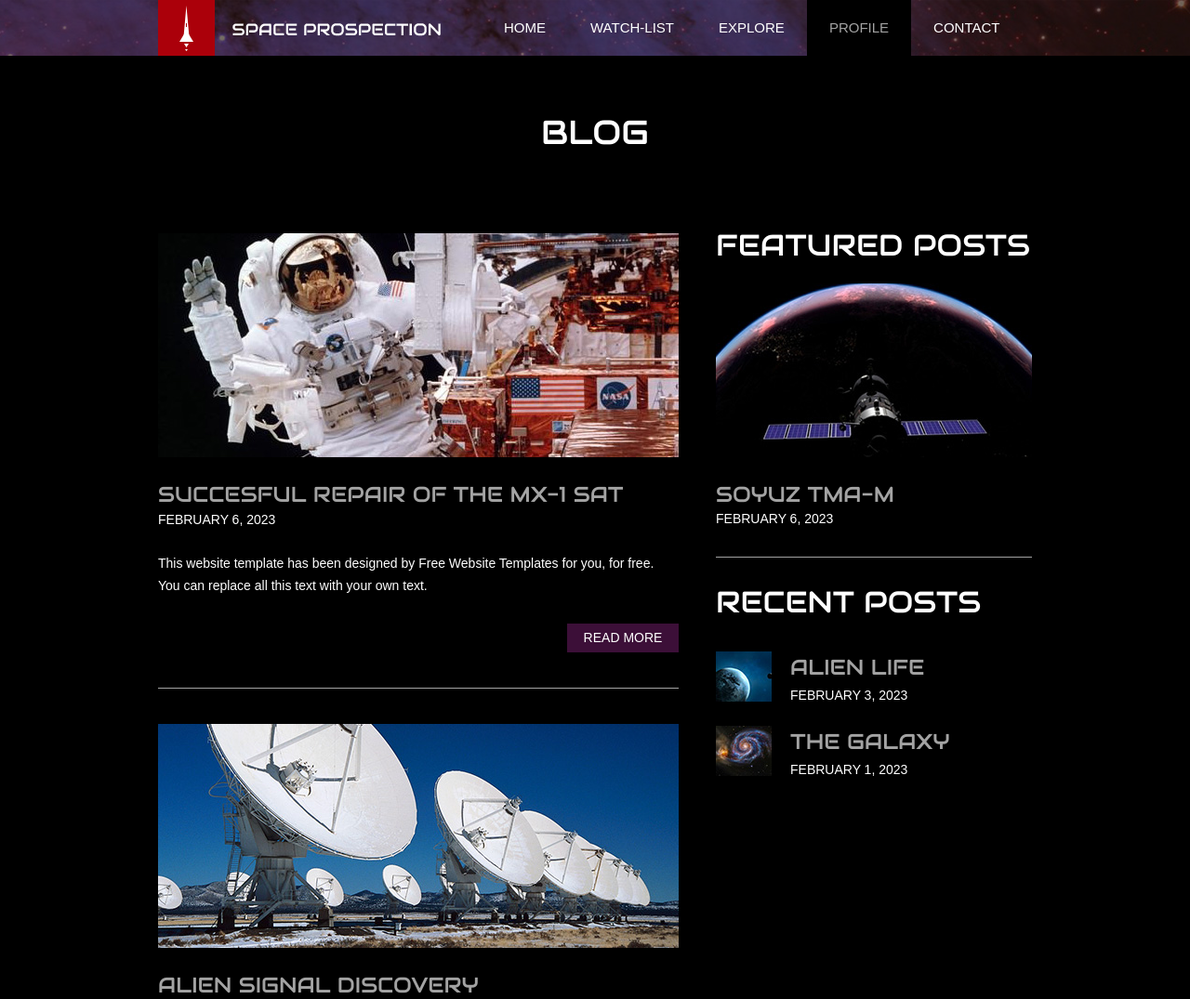
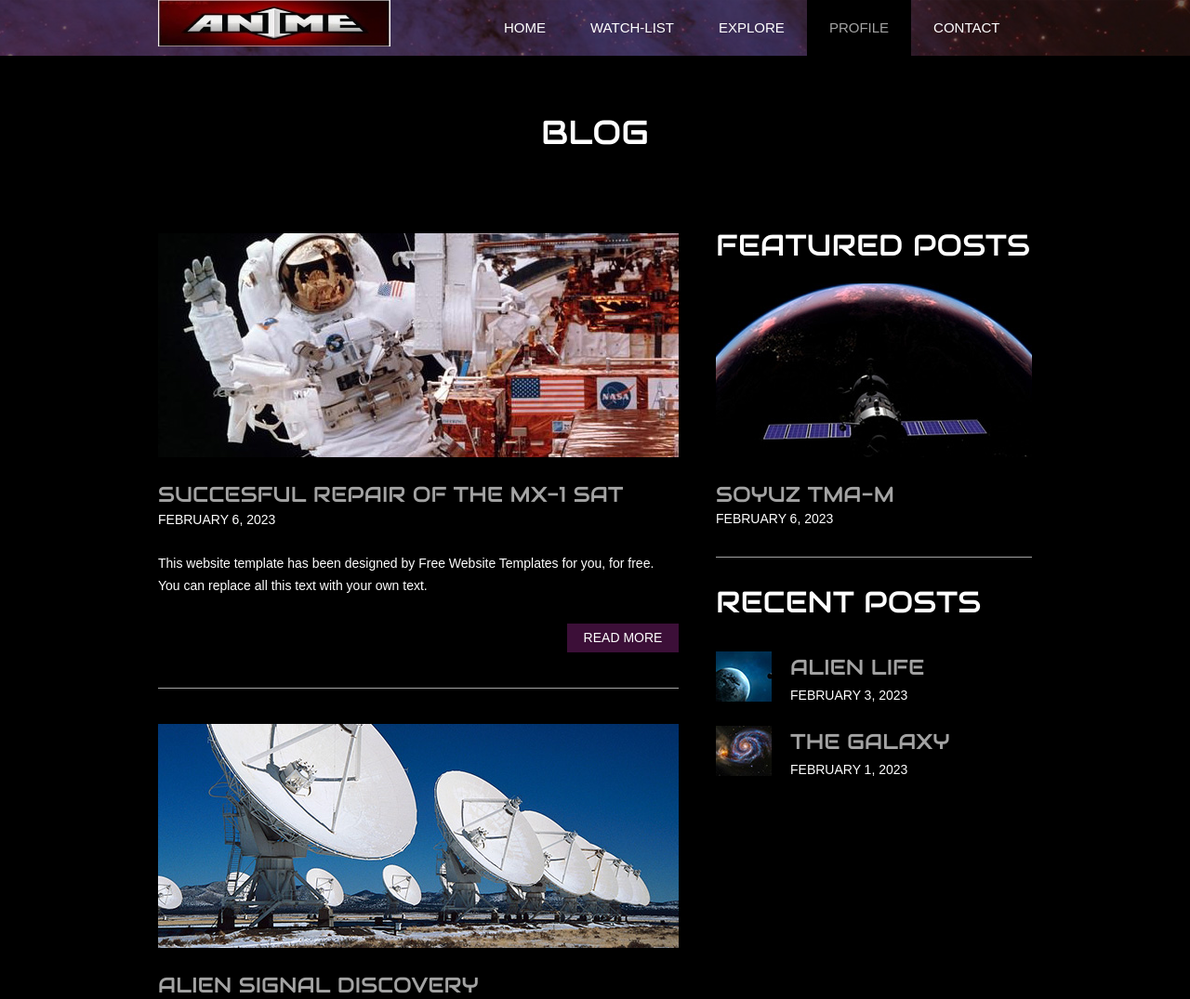
Before and after one commit to andrew50-2069137/andrew50-2069137.github.io, a plain HTML site: page Anime_Central/upload/blog.html in a window 1280 px wide. Shown: the top 1075 px of the page at 93% size. Drawn offline with Linux system fonts and the light colour scheme.

Commit message:
Update blog.html

```diff
--- a/Anime_Central/upload/blog.html
+++ b/Anime_Central/upload/blog.html
@@ -13,7 +13,7 @@
 	<div id="page">
 		<div id="header">
 			<div>
-				<a href="myFunSite.html" class="logo"><img src="images/logo.png" alt=""></a>
+				<a href="myFunSite.html" class="logo"><img src="images/logoR.jpg" alt=""></a>
 				<ul id="navigation">
 					<li>
 						<a href="myFunSite.html">Home</a>
```
